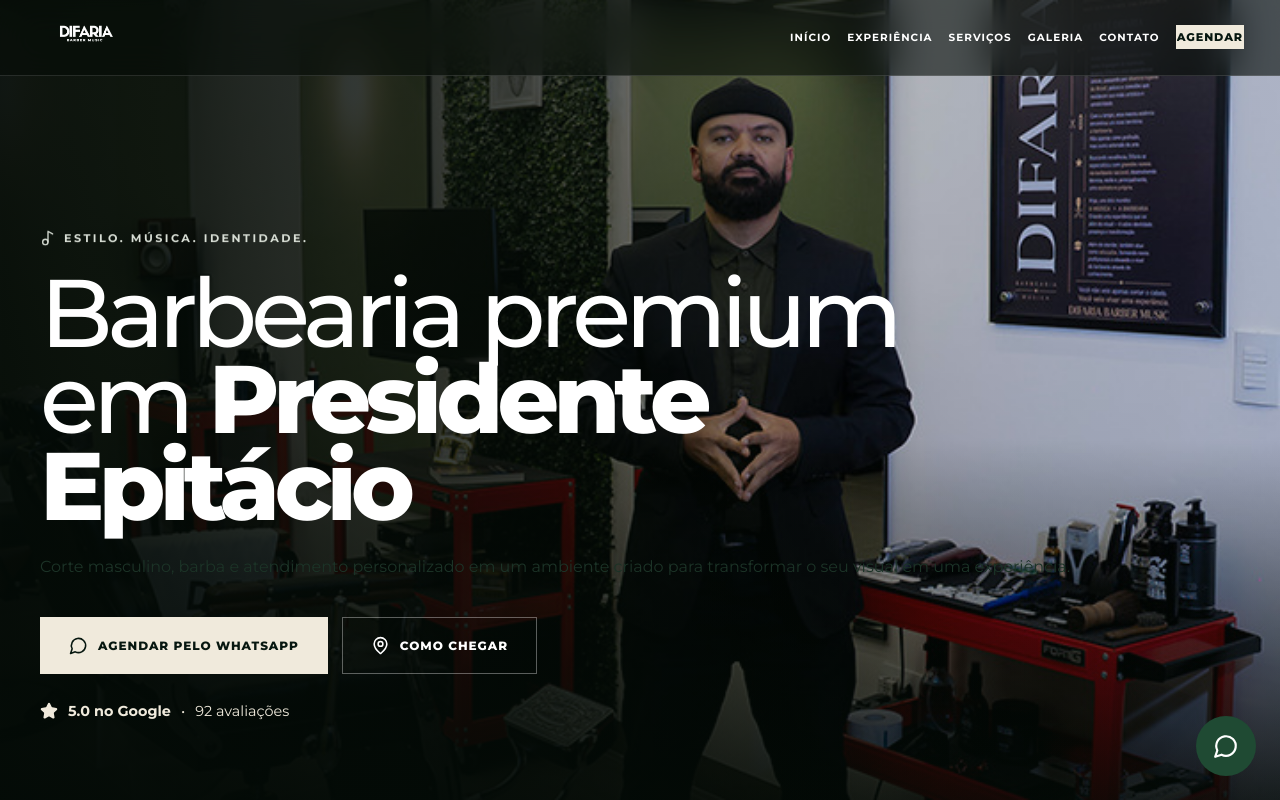
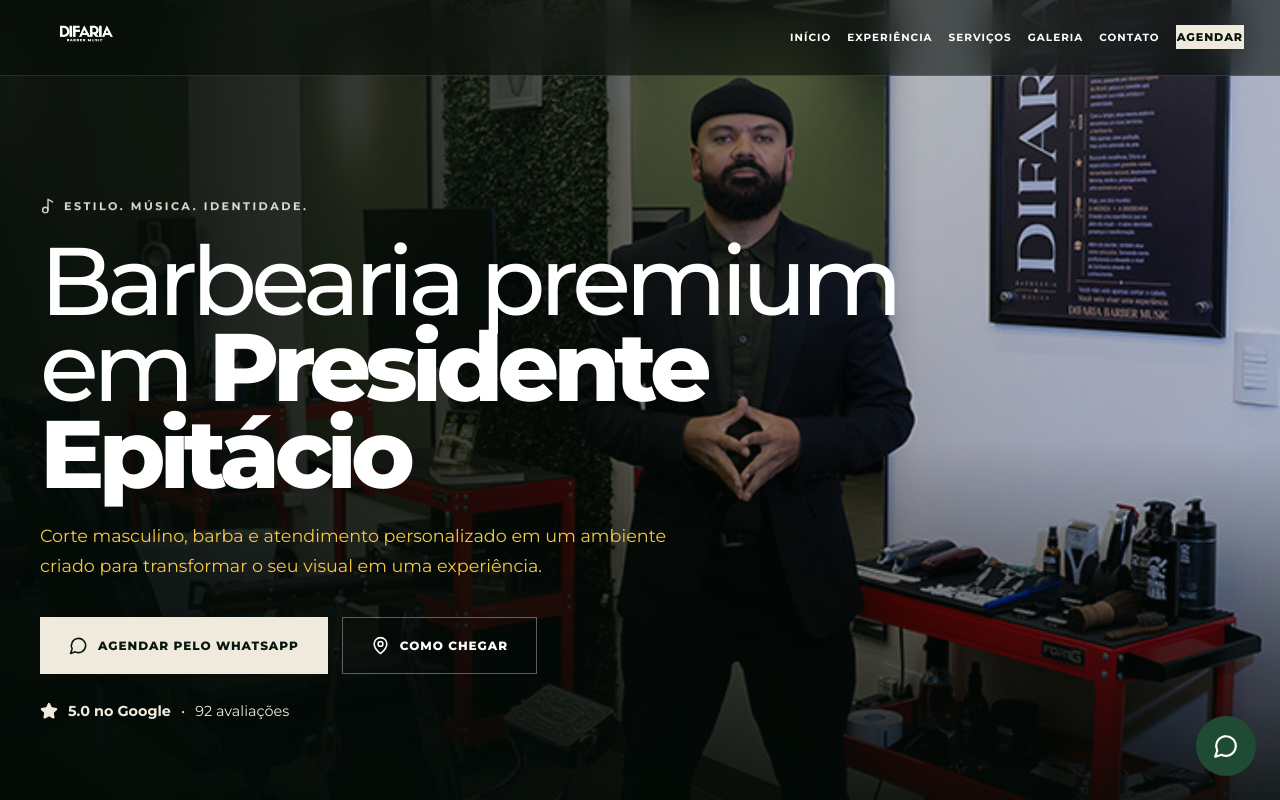
Before and after one commit to butyel/difariabarbermusic, a Next.js app: page / in a window 1280 px wide. Shown: the top 800 px of the page. Built offline with nearby package versions, Linux system fonts and the light colour scheme.

Commit message:
Fix: seletor hero p alterado de > p para p (AnimateIn envolve em div)

```diff
--- a/app/globals.css
+++ b/app/globals.css
@@ -324,10 +324,10 @@ p {
   padding-top: 20px;
 }
 
-.hero-content > p {
+.hero-content p {
   max-width: 640px;
   font-size: 1.1rem;
-  color: #f5c842 !important;
+  color: #f5c842;
   line-height: 1.7;
 }
 
```
